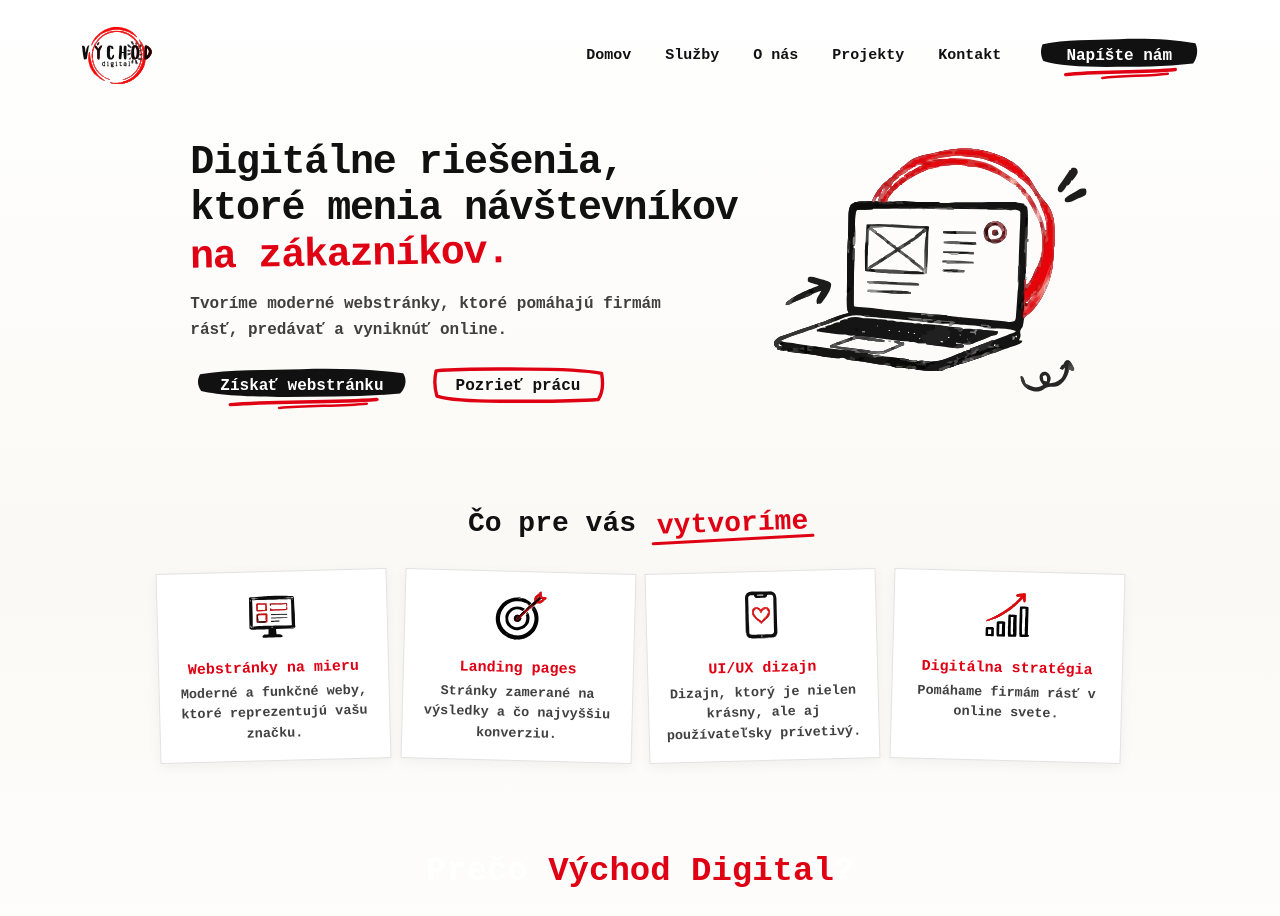
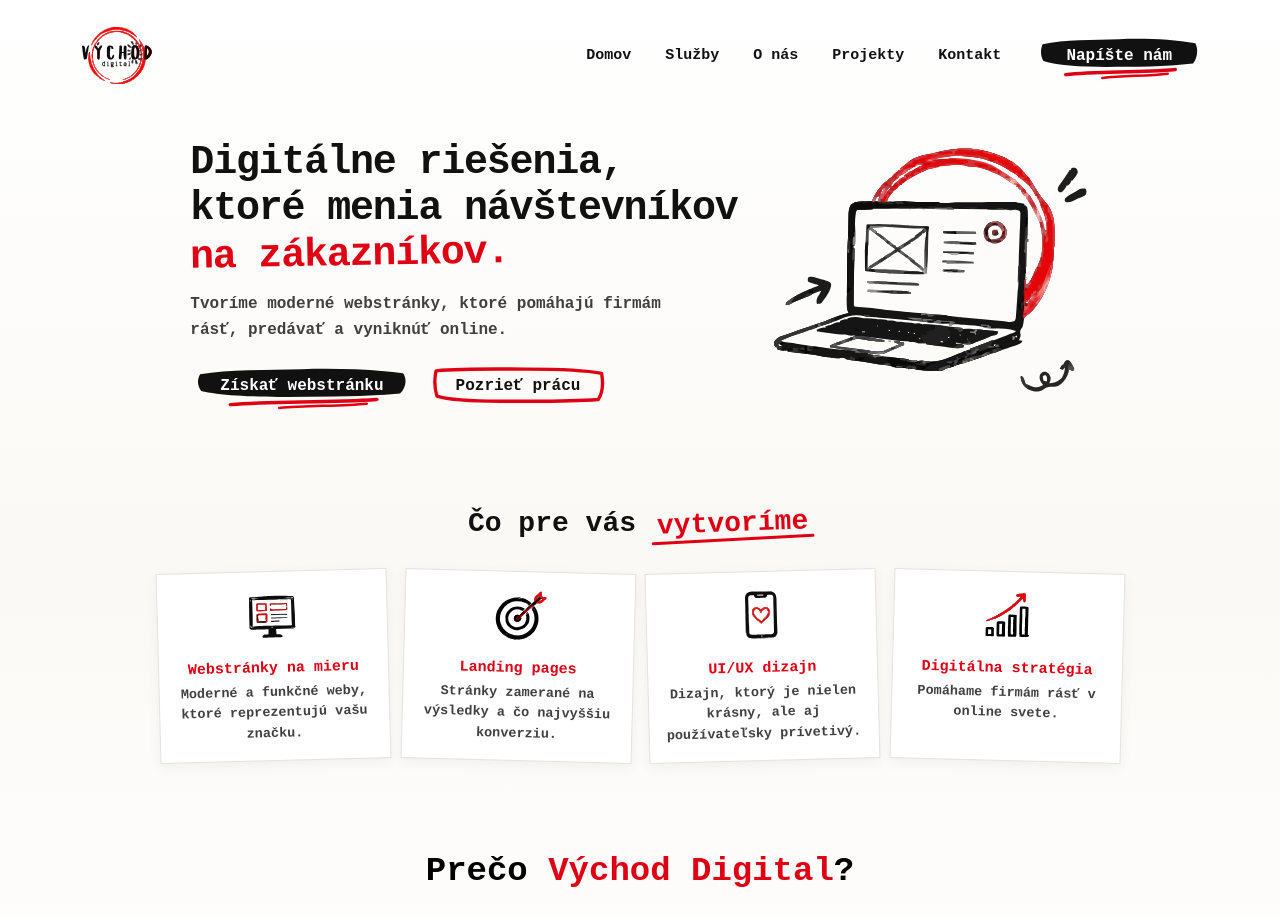
Before and after one commit to alisa777gul/vychod-digital, a React (Vite) app: page / in a window 1280 px wide. Shown: the top 916 px of the page. Built offline with nearby package versions, Linux system fonts and the light colour scheme.

Commit message:
title 3 sec fixed

```diff
--- a/src/components/WhyUs/WhyUs.module.css
+++ b/src/components/WhyUs/WhyUs.module.css
@@ -100,9 +100,6 @@
 }
 
 @media (min-width: 1024px) {
-  .whyUs h2 {
-    color: #fff;
-  }
   .reason {
     background-size: 500px auto;
   }
```
